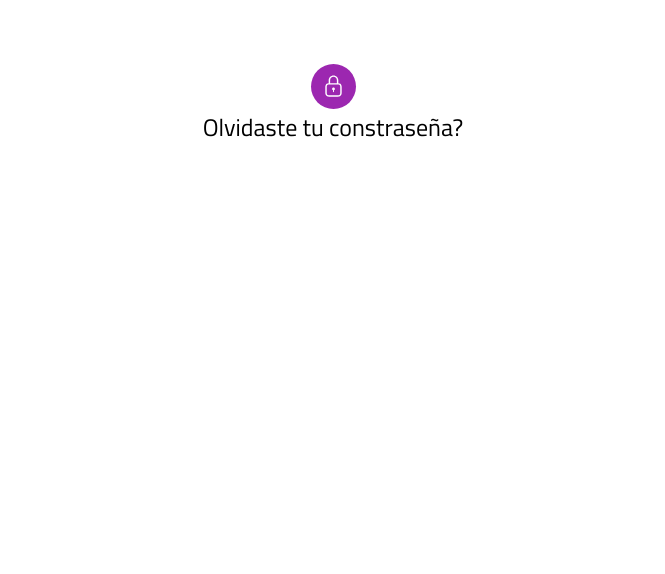
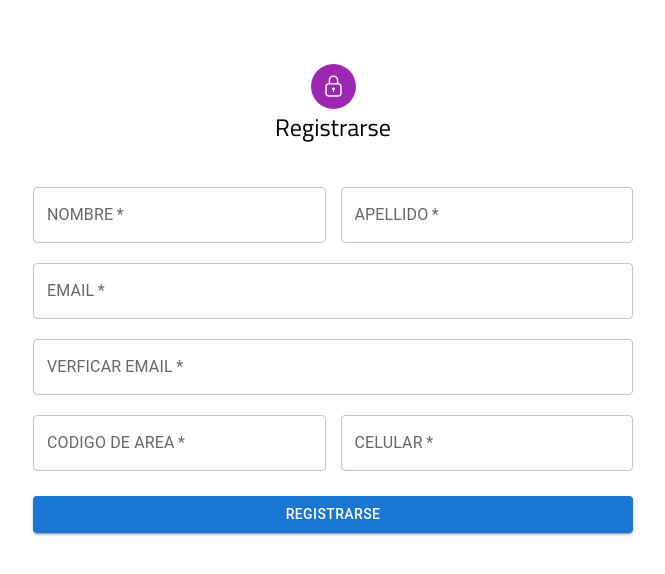
Before and after one commit to Libo033/concesionario-0, a Next.js app: page /account/register in a window 1280 px wide. Shown: the top 574 px of the page, without its empty margins (307-972 px from the left). Built offline with nearby package versions, Linux system fonts and the light colour scheme.

Commit message:
Creado RegisterForm

```diff
--- a/src/app/account/register/page.tsx
+++ b/src/app/account/register/page.tsx
@@ -9,7 +9,7 @@ const Register = () => {
       <div className={styles.Main_ImgContainer}>
         <Image src={"/image/login.svg"} alt="login" width={90} height={90} />
       </div>
-      <p className={styles.Main_Title}>Olvidaste tu constraseña?</p>
+      <p className={styles.Main_Title}>Registrarse</p>
       <RegisterForm />
     </div>
   );
--- a/src/componentes/account/RegisterForm.tsx
+++ b/src/componentes/account/RegisterForm.tsx
@@ -1,8 +1,47 @@
 import React from "react";
 import styles from "./page.module.css";
+import { Button, TextField } from "@mui/material";
+import Link from "next/link";
 
 const RegisterForm = () => {
-  return <form></form>;
+  return (
+    <form className={styles.RegisterForm}>
+      <div className={styles.RegisterForm_Double}>
+        <TextField fullWidth variant="outlined" label="NOMBRE" required />
+        <TextField fullWidth variant="outlined" label="APELLIDO" required />
+      </div>
+      <div className={styles.RegisterForm_Simple}>
+        <TextField fullWidth variant="outlined" label="EMAIL" required />
+      </div>
+      <div className={styles.RegisterForm_Simple}>
+        <TextField
+          fullWidth
+          variant="outlined"
+          label="VERFICAR EMAIL"
+          required
+        />
+      </div>
+      <div className={styles.RegisterForm_Double}>
+        <TextField
+          fullWidth
+          variant="outlined"
+          label="CODIGO DE AREA"
+          placeholder="11"
+          required
+        />
+        <TextField
+          fullWidth
+          variant="outlined"
+          label="CELULAR"
+          placeholder="99999999"
+          required
+        />
+      </div>
+      <Button fullWidth sx={{ marginTop: "15px" }} variant="contained">
+        Registrarse
+      </Button>
+    </form>
+  );
 };
 
 export default RegisterForm;
--- a/src/componentes/account/page.module.css
+++ b/src/componentes/account/page.module.css
@@ -92,13 +92,37 @@
 }
 /*#endregion */
 
+/*#region REGISTER FORM */
+.RegisterForm {
+  padding-top: 32px;
+  width: 600px;
+  height: fit-content;
+}
+
+.RegisterForm_Double {
+  padding-block: 10px;
+  display: flex;
+  gap: 15px;
+}
+
+.RegisterForm_Simple {
+  padding-block: 10px;
+}
+/*#endregion */
+
 @media (641px <= width <= 1024px) {
+  /*#region REGISTER FORM */
+  .RegisterForm {
+    padding-top: 24px;
+    width: 501px;
+  }
+  /*#endregion */
 }
 
 @media (width <= 640px) {
   /*#region LOGIN FORM */
   .LoginForm {
-    width: 90%;
+    width: 87%;
   }
 
   .LoginForm_Logo img {
@@ -106,4 +130,21 @@
     height: auto;
   }
   /*#endregion */
+
+  /*#region REGISTER FORM */
+  .RegisterForm {
+    padding-top: 24px;
+    width: 87%;
+  }
+
+  .RegisterForm_Double {
+    padding-block: 15px;
+    gap: 30px;
+    flex-direction: column;
+  }
+
+  .RegisterForm_Simple {
+    padding-block: 15px;
+  }
+  /*#endregion */
 }
```
